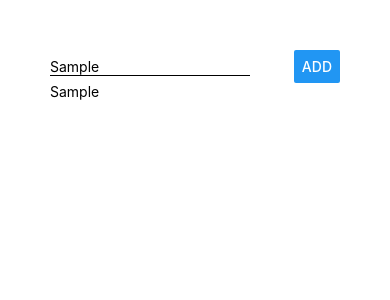
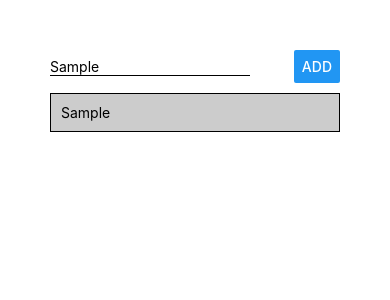
Before and after one commit to hunter-graves/reactnative, a React Native app: screen / in a window 390 px wide. Both pictures are taken after typing "Sample" into the empty fields and a click on the button "ADD". Shown: the top 300 px of the page. Built offline with nearby package versions, Linux system fonts and the light colour scheme.

Commit message:
new View component to wrap around the Text component, for styling. Reseated my key to be in the new root component, which is the new View component.

```diff
--- a/App.js
+++ b/App.js
@@ -28,7 +28,7 @@
         <Button title="ADD" onPress={addGoalHandler}/>
       </View>
       <View>
-      {courseGoals.map((goal) => <Text key={goal}>{goal}</Text>)}
+      {courseGoals.map((goal) => <View key={goal} style={Styles.listItem}><Text>{goal}</Text></View>)}
       </View>
     </View>
   );
@@ -47,5 +47,12 @@
     width: 200,
     borderBottomColor: 'black',
     borderBottomWidth: 1
+  },
+  listItem: {
+    padding: 10,
+    marginVertical: 10,
+    backgroundColor: '#ccc',
+    borderColor: 'black',
+    borderWidth: 1
   }
 });
```
